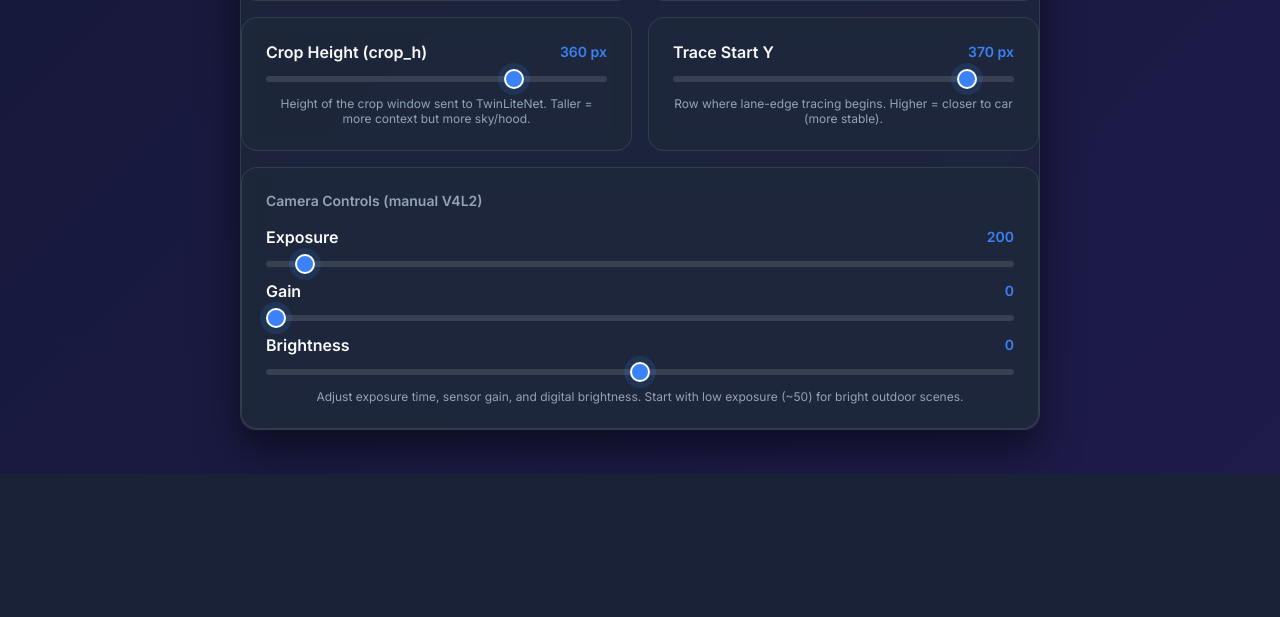
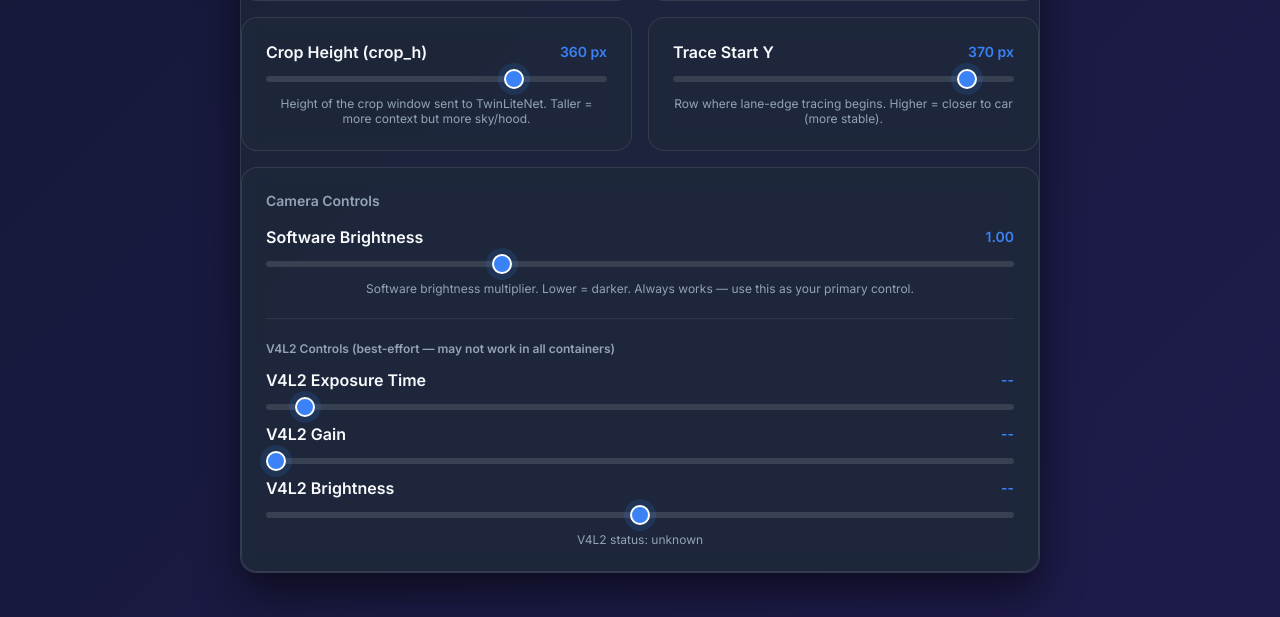
Before and after one commit to kuederleR/beaterai, a Flask app: page / in a window 1280 px wide. Shown: the part 1944-2561 px from the top of the page. Before the commit the page ends 2418 px from the top, so only its background shows below. Run offline with Flask 3, Linux system fonts and the light colour scheme; data that the repository does not hold is empty; parts of the project's set-up code (start-up, migrations or seed data) failed here and were passed over.

Commit message:
Add software exposure compensation (always works); V4L2 controls return status; camera state in UI

```diff
--- a/dashcam_app/dashcam.py
+++ b/dashcam_app/dashcam.py
@@ -495,22 +495,27 @@ def make_error_frame(message):
 
 
 class _V4L2Control:
-    """Minimal V4L2 wrapper: sets camera to manual mode on init and exposes
-    a set() method that the /api/set_camera endpoint calls.
-    No-ops silently on non-Linux (where v4l2-ctl is absent).
+    """V4L2 wrapper that sets manual mode on init and exposes set/get.
+    Also manages a software luminance scale factor (always works).
+    No-ops silently on non-Linux.
     """
     def __init__(self, dev_path="/dev/video0"):
         self._dev = dev_path
         self._available = True
+        self._scale = 1.0  # software brightness scale (always works)
         try:
-            subprocess.run(
+            r = subprocess.run(
                 ["v4l2-ctl", "-d", self._dev, "-c", "auto_exposure=1",
                  "-c", "backlight_compensation=0"],
                 capture_output=True, timeout=500,
             )
-            print(f"[CAM] Manual mode set on {self._dev}", flush=True)
+            if r.returncode == 0:
+                print(f"[CAM] Manual mode set on {self._dev}", flush=True)
+            else:
+                err = r.stderr.decode().strip()
+                print(f"[CAM] v4l2-ctl init failed: {err}", flush=True)
         except FileNotFoundError:
-            print("[CAM] v4l2-ctl not found — camera controls disabled", flush=True)
+            print("[CAM] v4l2-ctl not found — using software exposure only", flush=True)
             self._available = False
         except subprocess.TimeoutExpired:
             pass
@@ -519,12 +524,49 @@ class _V4L2Control:
         if not self._available:
             return
         try:
-            subprocess.run(
+            r = subprocess.run(
                 ["v4l2-ctl", "-d", self._dev, "-c", f"{control}={int(value)}"],
                 capture_output=True, timeout=500,
             )
+            if r.returncode != 0:
+                print(f"[CAM] v4l2-ctl {control}={value} failed: {r.stderr.decode().strip()}", flush=True)
         except (FileNotFoundError, subprocess.TimeoutExpired):
             pass
+
+    def get(self, *controls):
+        """Query V4L2 control values. Returns dict of {name: value}."""
+        result = {}
+        if not self._available:
+            return result
+        for ctrl in controls:
+            try:
+                r = subprocess.run(
+                    ["v4l2-ctl", "-d", self._dev, "-C", ctrl],
+                    capture_output=True, timeout=500, text=True,
+                )
+                if r.returncode == 0:
+                    val = r.stdout.strip().split(":")[-1].strip()
+                    result[ctrl] = val
+            except (FileNotFoundError, subprocess.TimeoutExpired):
+                pass
+        return result
+
+    def set_scale(self, value):
+        self._scale = max(0.1, min(3.0, value))
+
+    def apply(self, frame):
+        """Apply software exposure compensation to a frame copy."""
+        if abs(self._scale - 1.0) < 0.01:
+            return frame
+        f = frame.astype(np.float32) * self._scale
+        return np.clip(f, 0, 255).astype(np.uint8)
+
+    def state(self):
+        return {
+            "scale": round(self._scale, 2),
+            "v4l2_available": self._available,
+            "v4l2_values": self.get("auto_exposure", "exposure_time_absolute", "gain", "brightness"),
+        }
 
 
 class _CamWrapper:
@@ -543,6 +585,13 @@ class _CamWrapper:
     def set_v4l2(self, control, value):
         if self._v4l2:
             self._v4l2.set(control, value)
+    def set_scale(self, value):
+        if self._v4l2:
+            self._v4l2.set_scale(value)
+    def apply_exposure(self, frame):
+        return self._v4l2.apply(frame) if self._v4l2 else frame
+    def camera_state(self):
+        return self._v4l2.state() if self._v4l2 else {"scale": 1.0, "v4l2_available": False, "v4l2_values": {}}
     def start(self):
         return self._cap is not None and self._cap.isOpened()
     def read(self):
@@ -1716,7 +1765,8 @@ def inference_loop():
             _t_enc = time.perf_counter()
             _, buf = cv2.imencode('.jpg', im_bev, [cv2.IMWRITE_JPEG_QUALITY, 85])
             if state["debug_feed_active"]:
-                _, buf_debug = cv2.imencode('.jpg', im_debug, [cv2.IMWRITE_JPEG_QUALITY, 85])
+                im_display = _camera.apply_exposure(im_debug) if _camera else im_debug
+                _, buf_debug = cv2.imencode('.jpg', im_display, [cv2.IMWRITE_JPEG_QUALITY, 85])
             timer.track("encode", time.perf_counter() - _t_enc)
 
             with frame_lock:
@@ -1963,7 +2013,10 @@ def api_set_camera():
         val = data.get(key)
         if val is not None:
             ctrl.set_v4l2(key, int(val))
-    return jsonify({"success": True})
+    scale = data.get("scale")
+    if scale is not None:
+        ctrl.set_scale(float(scale))
+    return jsonify({"success": True, **ctrl.camera_state()})
 
 
 # ---------------------------------------------------------------------------
--- a/dashcam_app/templates/index.html
+++ b/dashcam_app/templates/index.html
@@ -628,25 +628,33 @@
         </div>
 
         <div class="control-card slider-card" style="grid-column: 1 / -1;">
-            <div style="width: 100%; font-size: 14px; font-weight: 600; color: var(--text-secondary); margin-bottom: 4px;">Camera Controls (manual V4L2)</div>
+            <div style="width: 100%; font-size: 14px; font-weight: 600; color: var(--text-secondary); margin-bottom: 4px;">Camera Controls</div>
             <div class="slider-header">
-                <span class="toggle-label">Exposure</span>
-                <span class="slider-value" id="expValue">200</span>
+                <span class="toggle-label">Software Brightness</span>
+                <span class="slider-value" id="scaleValue">1.00</span>
+            </div>
+            <input type="range" id="scaleSlider" class="range-input" min="10" max="300" value="100" oninput="previewScale(this.value)" onchange="updateScale(this.value)">
+            <div style="font-size: 12px; color: var(--text-secondary); text-align: center;">
+                Software brightness multiplier. Lower = darker. Always works — use this as your primary control.
+            </div>
+            <div style="width: 100%; height: 1px; background: rgba(255,255,255,0.08); margin: 8px 0;"></div>
+            <div style="width: 100%; font-size: 12px; font-weight: 600; color: var(--text-secondary);">V4L2 Controls (best-effort — may not work in all containers)</div>
+            <div class="slider-header">
+                <span class="toggle-label">V4L2 Exposure Time</span>
+                <span class="slider-value" id="expValue">--</span>
             </div>
             <input type="range" id="expSlider" class="range-input" min="1" max="5000" value="200" oninput="previewCamera(this.id, this.value)" onchange="updateCamera(this.id, this.value)">
             <div class="slider-header">
-                <span class="toggle-label">Gain</span>
-                <span class="slider-value" id="gainValue">0</span>
+                <span class="toggle-label">V4L2 Gain</span>
+                <span class="slider-value" id="gainValue">--</span>
             </div>
             <input type="range" id="gainSlider" class="range-input" min="0" max="100" value="0" oninput="previewCamera(this.id, this.value)" onchange="updateCamera(this.id, this.value)">
             <div class="slider-header">
-                <span class="toggle-label">Brightness</span>
-                <span class="slider-value" id="brightnessValue">0</span>
+                <span class="toggle-label">V4L2 Brightness</span>
+                <span class="slider-value" id="brightnessValue">--</span>
             </div>
             <input type="range" id="brightnessSlider" class="range-input" min="-64" max="64" value="0" oninput="previewCamera(this.id, this.value)" onchange="updateCamera(this.id, this.value)">
-            <div style="font-size: 12px; color: var(--text-secondary); text-align: center;">
-                Adjust exposure time, sensor gain, and digital brightness. Start with low exposure (~50) for bright outdoor scenes.
-            </div>
+            <div style="font-size: 12px; color: var(--text-secondary); text-align: center;" id="v4l2Status">V4L2 status: unknown</div>
         </div>
     </div>
 
@@ -889,12 +897,52 @@
             cameraUpdateTimeout = setTimeout(async () => {
                 const body = {};
                 body[v4l2Name] = parseInt(value);
-                await fetch('/api/set_camera', {
+                const res = await fetch('/api/set_camera', {
                     method: 'POST',
                     headers: {'Content-Type': 'application/json'},
                     body: JSON.stringify(body)
                 });
+                if (res.ok) {
+                    const data = await res.json();
+                    updateV4l2Status(data);
+                }
             }, 100);
+        }
+
+        function previewScale(value) {
+            document.getElementById('scaleValue').innerText = (value / 100).toFixed(2);
+        }
+
+        let scaleUpdateTimeout = null;
+        function updateScale(value) {
+            if (scaleUpdateTimeout) clearTimeout(scaleUpdateTimeout);
+            scaleUpdateTimeout = setTimeout(async () => {
+                const res = await fetch('/api/set_camera', {
+                    method: 'POST',
+                    headers: {'Content-Type': 'application/json'},
+                    body: JSON.stringify({ scale: value / 100 })
+                });
+                if (res.ok) {
+                    const data = await res.json();
+                    updateV4l2Status(data);
+                }
+            }, 100);
+        }
+
+        function updateV4l2Status(data) {
+            const el = document.getElementById('v4l2Status');
+            if (data.v4l2_available && data.v4l2_values) {
+                const v = data.v4l2_values;
+                let parts = [];
+                for (const [k, val] of Object.entries(v)) {
+                    parts.push(`${k}=${val}`);
+                }
+                el.innerText = 'V4L2: OK | ' + parts.join(' ') + ' | Software scale: ' + data.scale;
+            } else if (data.v4l2_available === false) {
+                el.innerText = 'V4L2: not available (v4l2-ctl missing) | Software scale: ' + data.scale;
+            } else {
+                el.innerText = 'V4L2: unknown | Software scale: ' + data.scale;
+            }
         }
 
         let cropUpdateTimeout = null;
```
